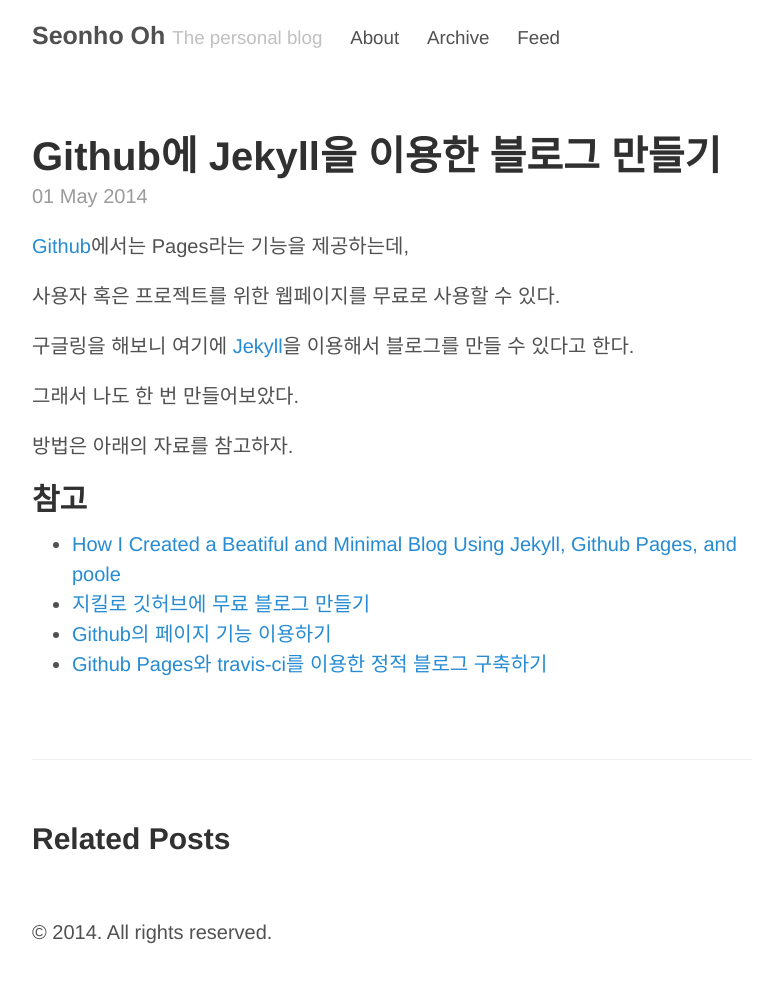
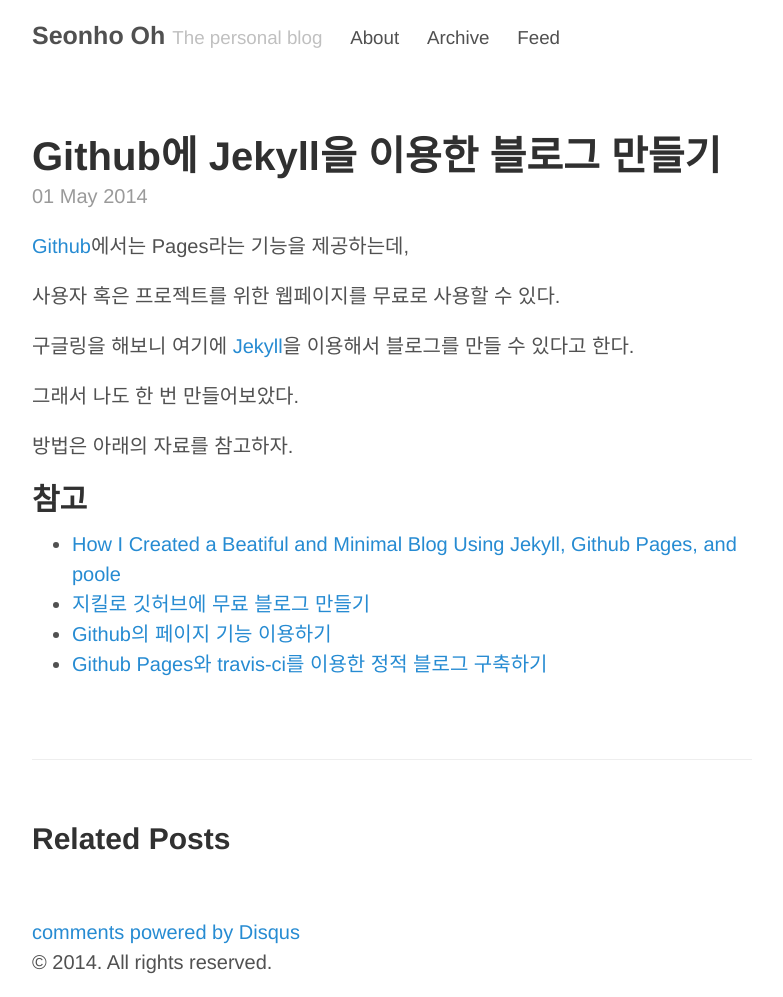
Before and after one commit to seonho/blog, a Jekyll site: the page built from _posts/2014-05-01-github-pages-jekyll.md, in a window 1280 px wide. Shown: the whole page, without its empty margins (248-1031 px from the left). Built offline with Jekyll 4.4.1, drawn with Linux system fonts in a browser that asks for light colours; Markdown is read by kramdown in place of the engine named in the settings; comment, search, counter and statistics services are not loaded; before the commit the page ends 967 px from its top, so only the background shows below that; some of the changed lines change nothing that is shown.

Commit message:
Allows URL redirection and Disqus.

```diff
--- a/_config.yml
+++ b/_config.yml
@@ -26,5 +26,7 @@
 # This is the list of pages to include in the header of the website.
 pages_list: {'About':'/about', 'Archive':'/archive','Feed':'/atom.xml'}
 
+# Allow URL redirects:
+# * https://help.github.com/articles/redirects-on-github-pages
 gems:
   - jekyll-redirect-from
--- a/_includes/comments.html
+++ b/_includes/comments.html
@@ -2,15 +2,19 @@
 <!-- Add Disqus comments. -->
 <div id="disqus_thread"></div>
 <script type="text/javascript">
-    var disqus_name = 'seonho';
+  /* * * CONFIGURATION VARIABLES: EDIT BEFORE PASTING INTO YOUR WEBPAGE * * */
+  var disqus_shortname = 'seonho'; // required: replace example with your forum shortname
+
+  /* * * DON'T EDIT BELOW THIS LINE * * */
   (function() {
     var dsq = document.createElement('script');
     dsq.type = 'text/javascript';
     dsq.async = true;
-      dsq.src = '//' + disqus_name + '.disqus.com/embed.js';
+    dsq.src = '//' + disqus_shortname + '.disqus.com/embed.js';
     (document.getElementsByTagName('head')[0] || document.getElementsByTagName('body')[0]).appendChild(dsq);
   })();
 </script>
-  <noscript>Please enable JavaScript to view the <a href="http://disqus.com/?ref_noscript"><comments powered by Disqus.</a></noscript>
+<noscript>Please enable JavaScript to view the <a href="http://disqus.com/?ref_noscript">comments powered by Disqus.</a>
+</noscript>
 <a href="http://disqus.com" class="dsq-brlink">comments powered by <span class="logo-disqus">Disqus</span></a>
 {% endif %}
--- a/_posts/2014-05-01-Github-blog.md
+++ b/_posts/2014-05-01-github-pages-jekyll.md
@@ -1,6 +1,9 @@
 ---
 layout: post
 title: Github에 Jekyll을 이용한 블로그 만들기
+comments: true
+redirect_from: "/2014/05/01/github-pages-jekyll/"
+permalink: github-pages-jekyll
 ---
 
 [Github](http://github.com)에서는 Pages라는 기능을 제공하는데,
```
Lines whose indentation alone changed are shown as unchanged.
